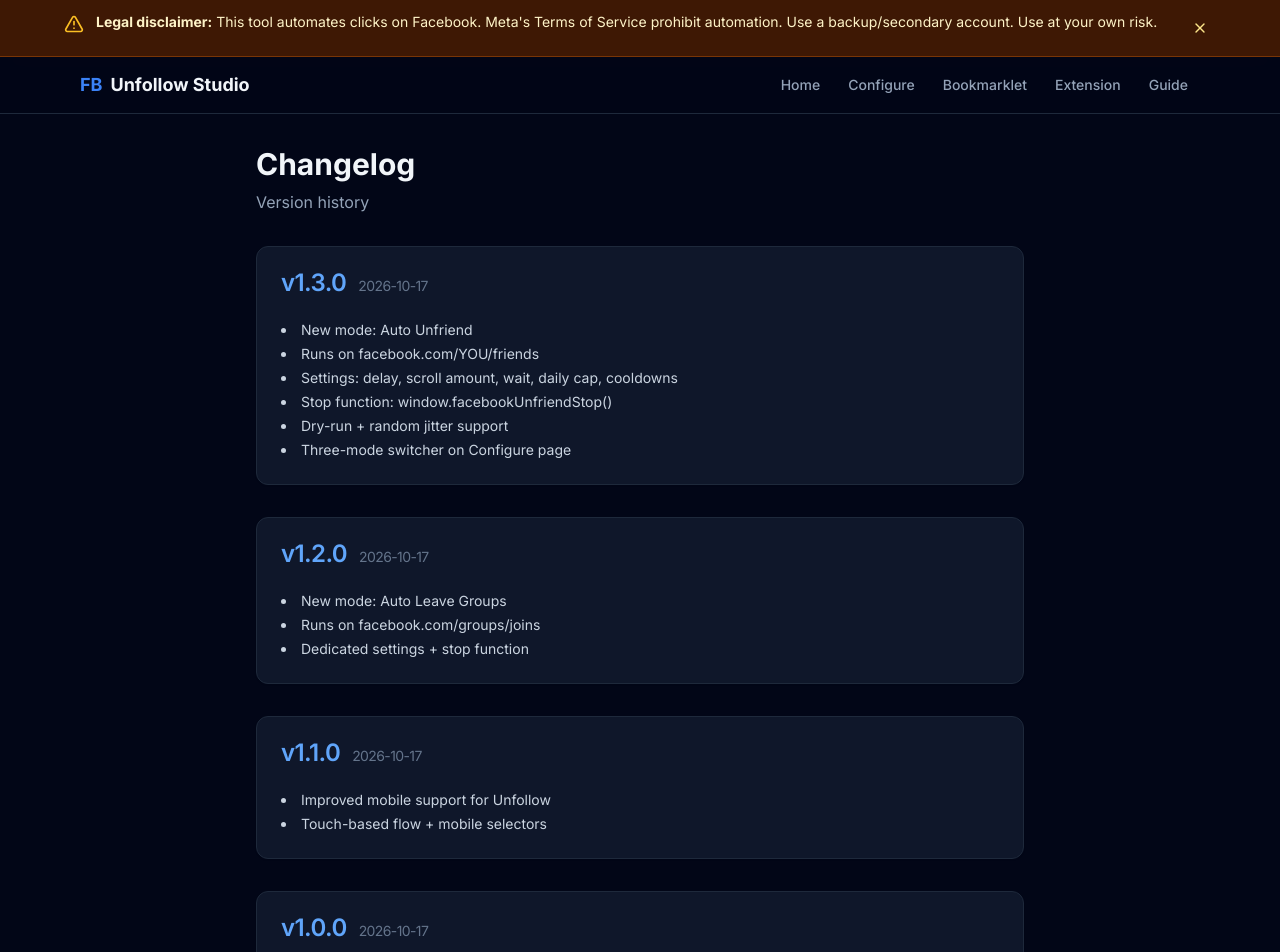
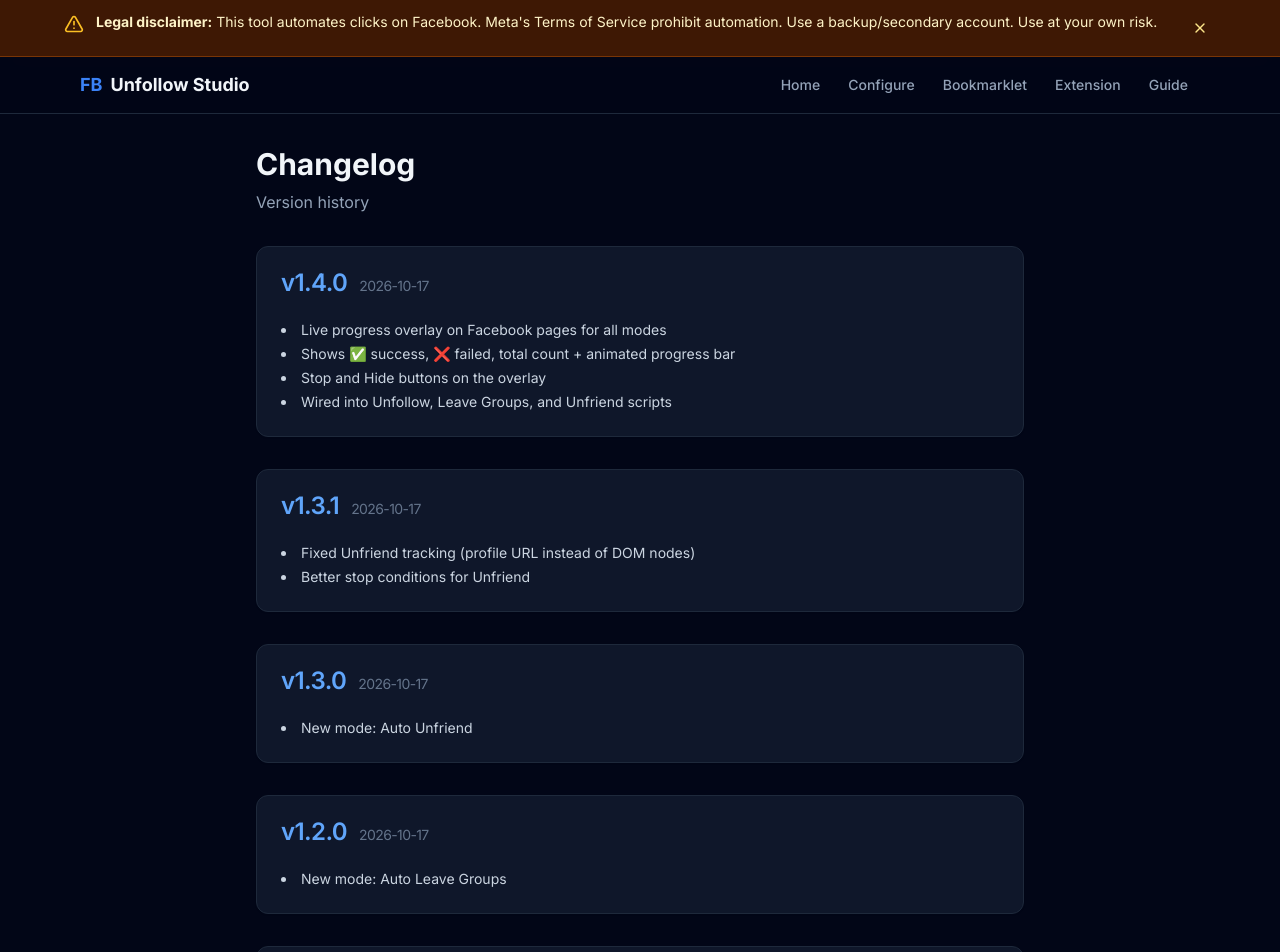
Before and after one commit to Menelik2/FACEBOOK, a Next.js app: page /changelog in a window 1280 px wide. Shown: the top 952 px of the page. Built offline with nearby package versions, Linux system fonts and the light colour scheme.

Commit message:
Add progress overlay to Unfollow generator + changelog v1.4.0

```diff
--- a/src/app/changelog/page.tsx
+++ b/src/app/changelog/page.tsx
@@ -2,41 +2,42 @@
 
 const entries = [
   {
+    version: "1.4.0",
+    date: "2026-10-17",
+    changes: [
+      "Live progress overlay on Facebook pages for all modes",
+      "Shows ✅ success, ❌ failed, total count + animated progress bar",
+      "Stop and Hide buttons on the overlay",
+      "Wired into Unfollow, Leave Groups, and Unfriend scripts",
+    ],
+  },
+  {
+    version: "1.3.1",
+    date: "2026-10-17",
+    changes: [
+      "Fixed Unfriend tracking (profile URL instead of DOM nodes)",
+      "Better stop conditions for Unfriend",
+    ],
+  },
+  {
     version: "1.3.0",
     date: "2026-10-17",
-    changes: [
-      "New mode: Auto Unfriend",
-      "Runs on facebook.com/YOU/friends",
-      "Settings: delay, scroll amount, wait, daily cap, cooldowns",
-      "Stop function: window.facebookUnfriendStop()",
-      "Dry-run + random jitter support",
-      "Three-mode switcher on Configure page",
-    ],
+    changes: ["New mode: Auto Unfriend"],
   },
   {
     version: "1.2.0",
     date: "2026-10-17",
-    changes: [
-      "New mode: Auto Leave Groups",
-      "Runs on facebook.com/groups/joins",
-      "Dedicated settings + stop function",
-    ],
+    changes: ["New mode: Auto Leave Groups"],
   },
   {
     version: "1.1.0",
     date: "2026-10-17",
-    changes: [
-      "Improved mobile support for Unfollow",
-      "Touch-based flow + mobile selectors",
-    ],
+    changes: ["Improved mobile support for Unfollow"],
   },
   {
     version: "1.0.0",
     date: "2026-10-17",
-    changes: [
-      "Initial release – Unfollow mode",
-      "Bookmarklet, Userscript, raw JS generators",
-    ],
+    changes: ["Initial release"],
   },
 ];
 
```
